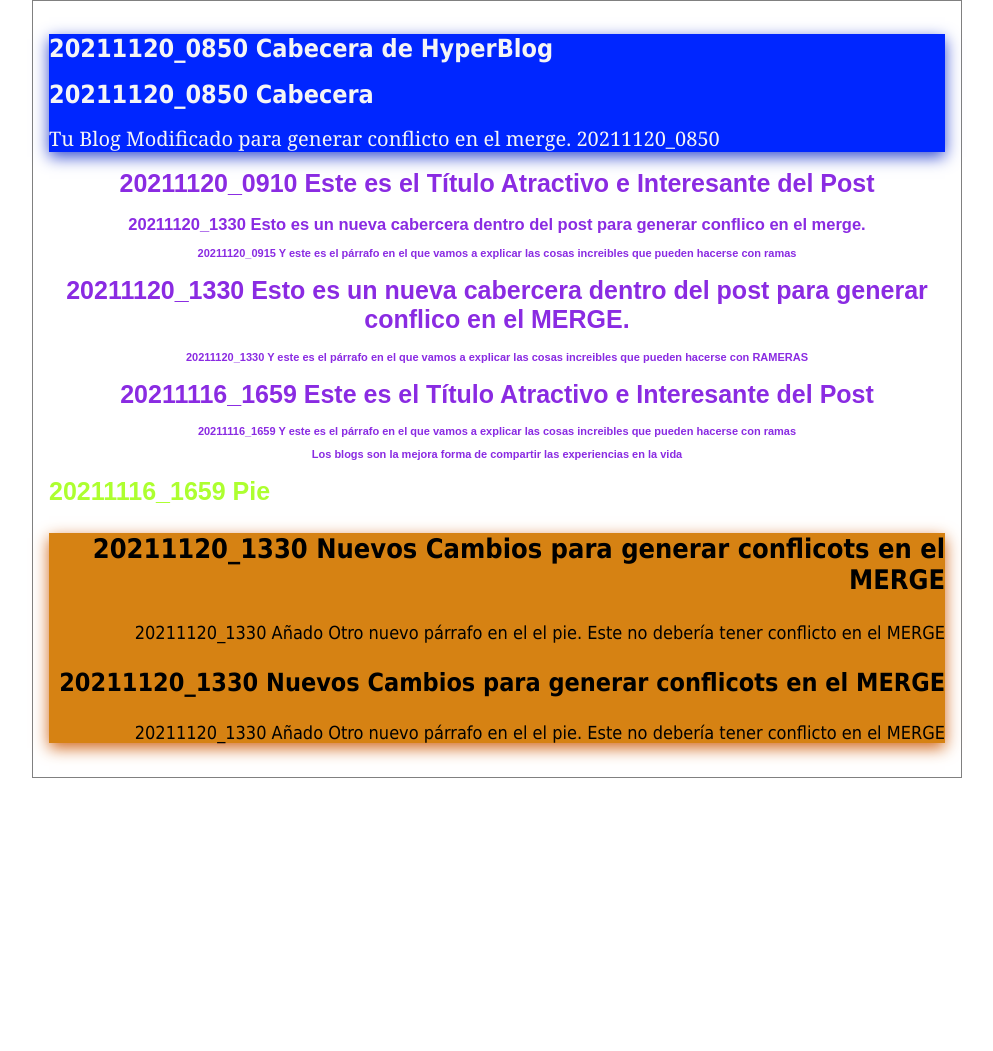
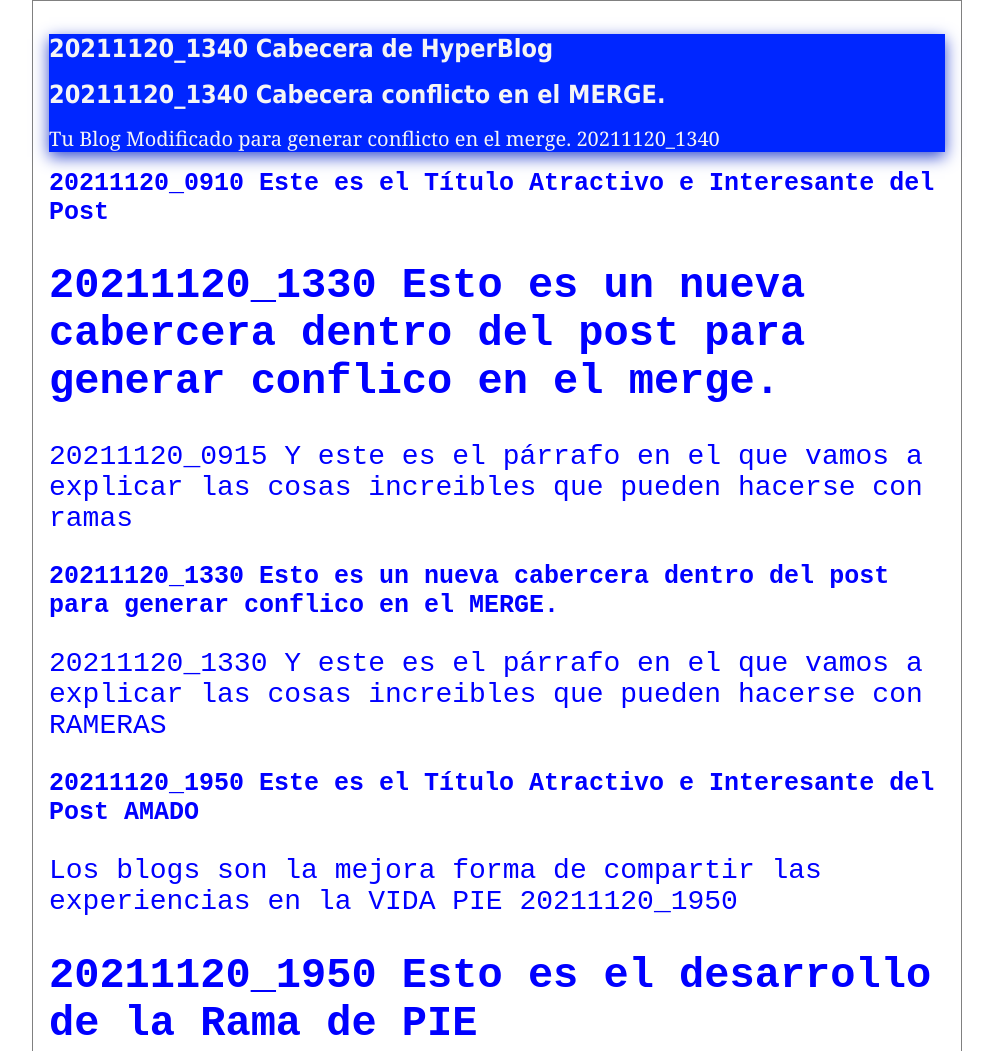
Before and after one commit to jmcepeda/04_20211122_HyperBlog_Curso_Github_Platzi, a plain HTML site: page index.html in a window 1280 px wide. Shown: the top 1051 px of the page, without its empty margins (143-1136 px from the left). Before the commit the page ends 800 px from the top, so only its background shows below. Drawn offline with Linux system fonts and the light colour scheme.

Commit message:
20211120_1950 Commit en la rama del Pie para generar Conflicto en Merge

```diff
--- a/css/style.css
+++ b/css/style.css
@@ -59,22 +59,22 @@ body
 
 #pie_Def
 {
-    background-color:rgb(214, 130, 19);
-    box-shadow: 0px 5px  15px chocolate ;
+    font-family:Helvetica;
+    font-size: 10px;
+    font-weight:bold;
     padding: 0 0 0 0 1em;
     font-weight: normal;
-    text-align: right;
-    font-family: 'Tahoma';
-    font-size: 18px;
-    font-weight:lighter;
-    color: black;
+    color: rgba(116, 207, 12, 0.856);
+    background-color:rgba(19, 81, 214, 0.589);
+    text-align: center;
+    box-shadow: 0px 5px  15px rgb(143, 13, 93) ;
 }
 
 #post
 {
-    color:blueviolet;
-    font-weight:bolder;
-    text-align: center;
-    font-size: 11px;
-    font-family:Arial;
+    text-align: left;
+    font-size: 28px;
+    font-family:monospace;
+    color:blue;
+    font-weight:lighter;
 }
--- a/index.html
+++ b/index.html
@@ -10,9 +10,9 @@
 <body>
     <div id="container">
         <div id="cabecera">
-            <h1>20211120_0850 Cabecera de HyperBlog</h1>
-            <h1>20211120_0850 Cabecera</h1>
-            <span id="tagline">Tu Blog Modificado para generar conflicto en el merge. 20211120_0850</span>
+            <h1>20211120_1340 Cabecera de HyperBlog</h1>
+            <h1>20211120_1340 Cabecera conflicto en el MERGE.</h1>
+            <span id="tagline">Tu Blog Modificado para generar conflicto en el merge. 20211120_1340</span>
         </div>
             <div id="post">
                 <h1>20211120_0910 Este es el Título Atractivo e Interesante del Post</h1>
@@ -23,9 +23,10 @@
                 <p>20211120_1330 Y este es el párrafo en el que vamos a explicar las cosas increibles que pueden hacerse con RAMERAS</p>
             </div>
             <div id="post">
-                <h1>20211116_1659 Este es el Título Atractivo e Interesante del Post</h1>
-                <p>20211116_1659 Y este es el párrafo en el que vamos a explicar las cosas increibles que pueden hacerse con ramas</p>
-                <p>Los blogs son la mejora forma de compartir las experiencias en la vida</p>
+                <h1>20211120_1950 Este es el Título Atractivo e Interesante del Post AMADO</h1>
+                <p>Los blogs son la mejora forma de compartir las experiencias en la VIDA PIE 20211120_1950</p>
+                <h2>20211120_1950 Esto es el desarrollo de la Rama de PIE</h2>
+                <p>20211120_1950 Añado un nuevo párrafo en el PIE, Este no debería tener conflicto en el MERGE PIE</p>
             </div>
             <div id="pie">
                 <h1>20211116_1659 Pie</h1>
```
